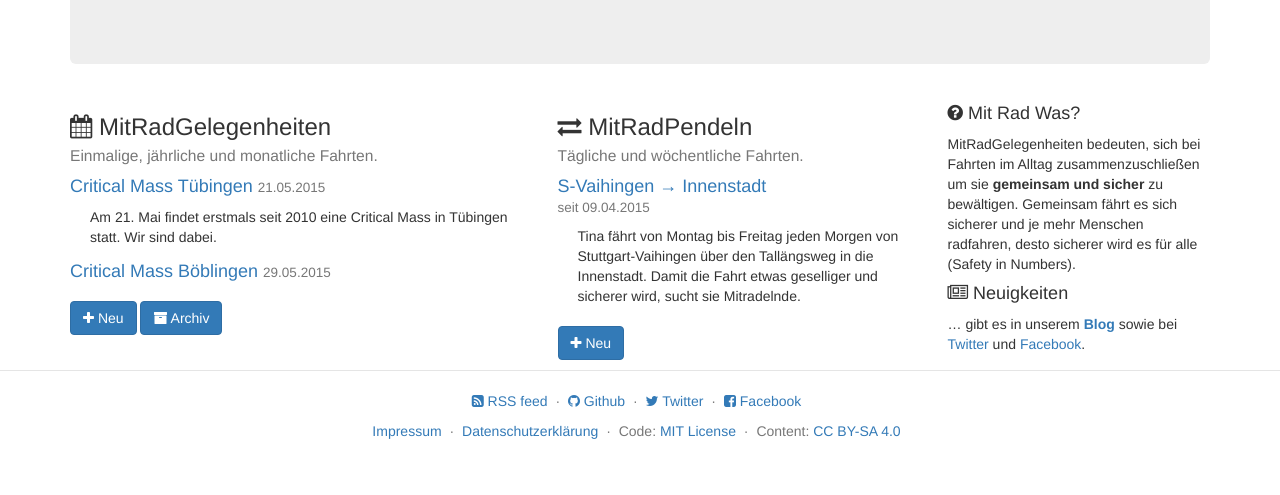
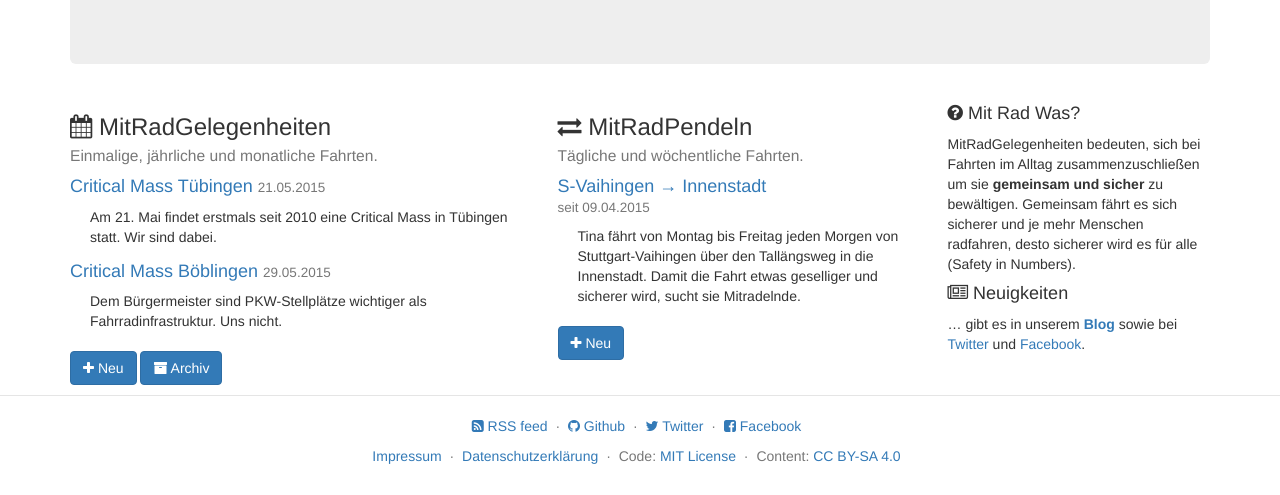
Before and after one commit to mitradstuttgart/mitradstuttgart.github.io, a Jekyll site: the page built from index.html, in a window 1280 px wide. Shown: the part 554-1049 px from the top of the page. Built offline with Jekyll 4.4.1, drawn with Linux system fonts in a browser that asks for light colours; comment, search, counter and statistics services are not loaded; before the commit the page ends 1024 px from its top, so only the background shows below that.

Commit message:
Updated MitRadGelegenheit: CM Böblingen, 2015-05-29
+ teaser

```diff
--- a/_posts/mrg/2015-05-29-cm-boeblingen.markdown
+++ b/_posts/mrg/2015-05-29-cm-boeblingen.markdown
@@ -4,6 +4,7 @@ title:  "Critical Mass Böblingen"
 date:   2015-05-29 16:00:00
 categories: mitradgelegenheit
 facebook-event:
+teaser: Dem Bürgermeister sind PKW-Stellplätze wichtiger als Fahrradinfrastruktur.  Uns nicht.
 ---
 
 Am 29.&nbsp;Mai gibt es wieder MitRadGelegenheiten aus Stuttgart-Vaihingen und Herrenberg zur [Critical Mass Böblingen][CM-Boeblingen]{:target="_blank"}.
```
